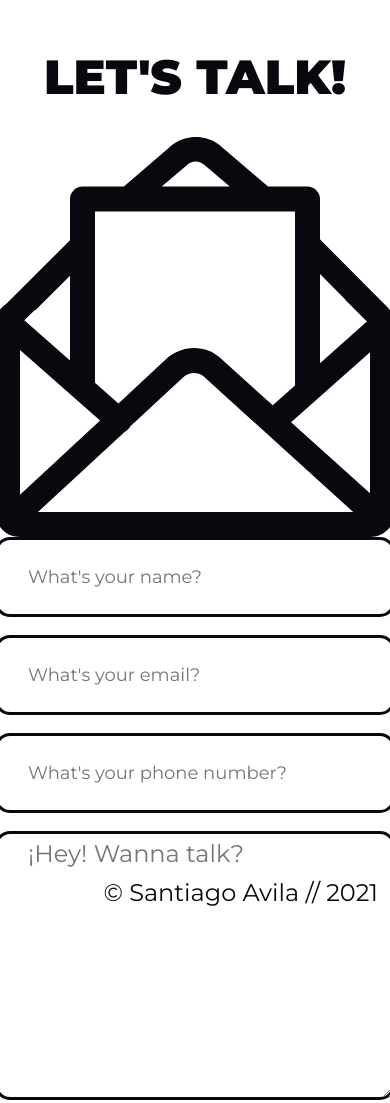
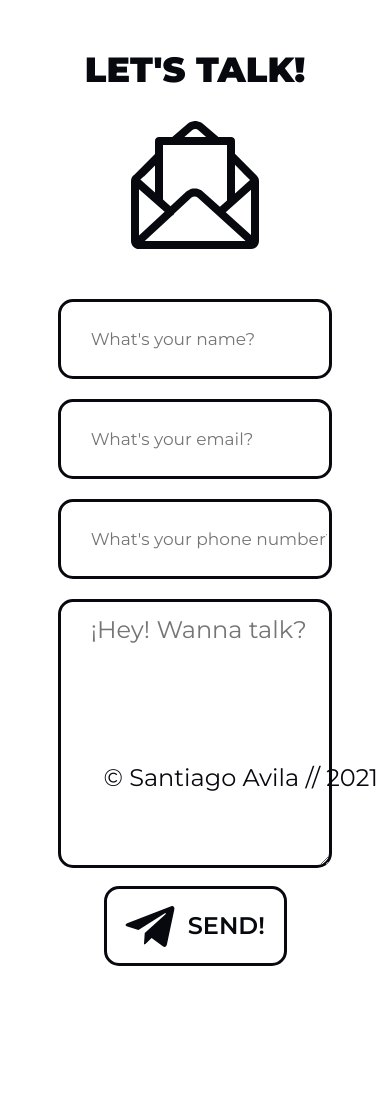
Before and after one commit to svnti/portfolio, a plain HTML site: page index.html in a window 390 px wide. Shown: the part 4840-5943 px from the top of the page. After the commit the page ends 5806 px from the top, so only its background shows below. Drawn offline with nearby package versions, Linux system fonts and the light colour scheme.

Commit message:
more updates almost finished

```diff
--- a/css/style.css
+++ b/css/style.css
@@ -571,7 +571,7 @@ footer {
 
     .info-projects-container {
         margin-top: 50px;
-        width: 35%;
+        width: 40%;
     }
 
     .info-projects-container-circleFather {
@@ -584,7 +584,50 @@ footer {
 
     .contact-container {
         margin-top: 100px;
-        flex-direction: column
+        flex-direction: column;
     }
 
+    .contact-left-box-container {
+        text-align: center;
+        margin-bottom: 50px;
+    }
+
+    .contact-left-box-container h4 {
+        font-size: 35px;
+    }
+
+    .contact-left-box-container img {
+        width: 35%;
+    }
+
+    #input-form {
+        width: 75%;
+        margin: 0;
+        font-size: 17px;
+    }
+
+    textarea {
+        width: 75%;
+        padding-top: 10px;
+    }
+
+    .contact-right-box-container {
+        margin: auto;
+    }
+
+    form {
+        display: flex;
+        flex-direction: column;
+        align-items: center;
+        grid-row-gap: 20px;
+
+    }
+
+    .submit-button-contact-form {
+        width: 50%;
+    }
+
+    footer {
+        margin-top: 50px;
+    }
 }
```
